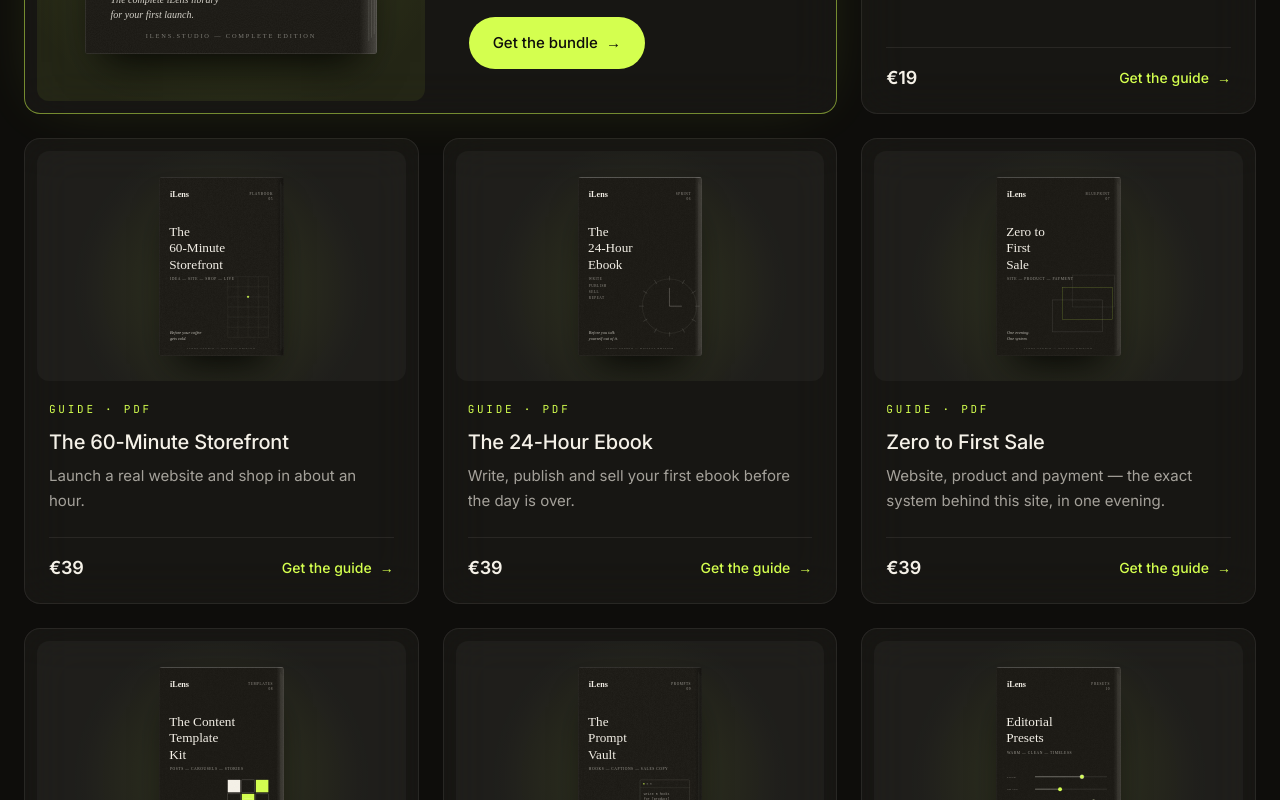
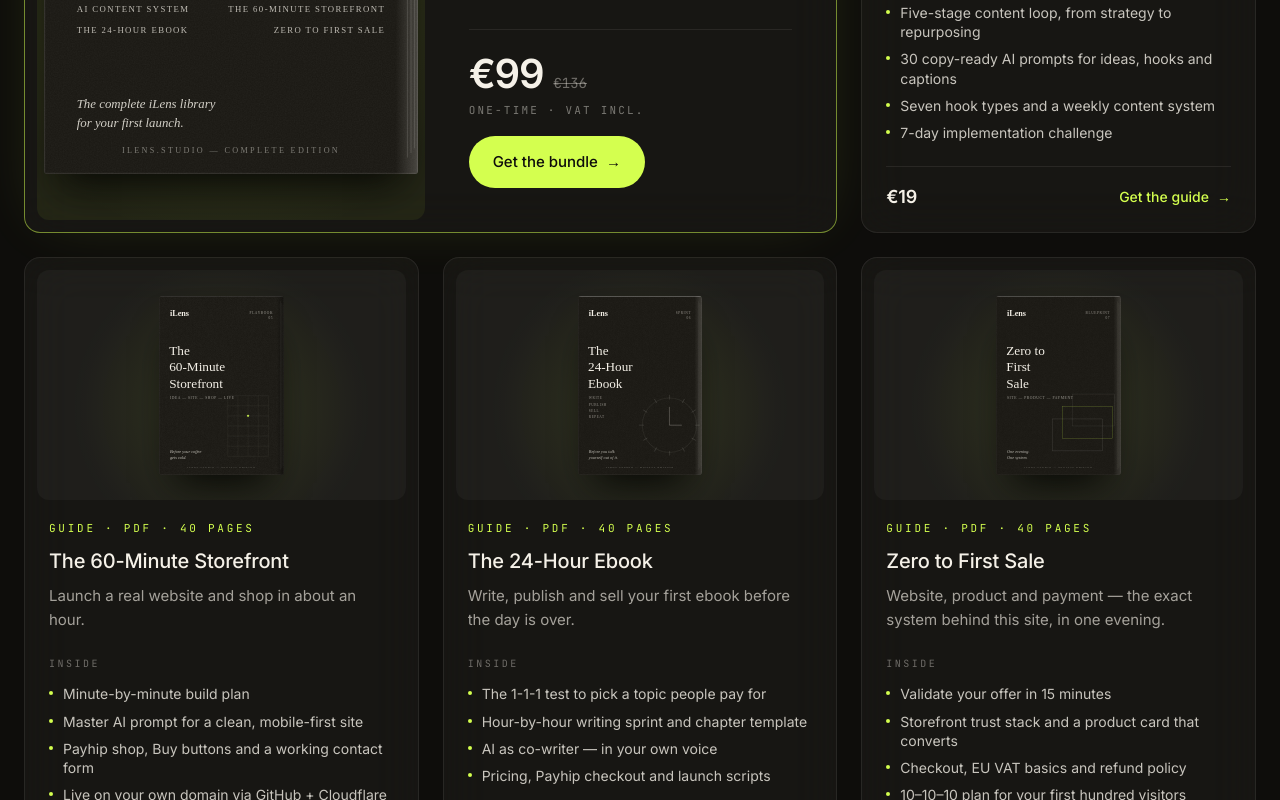
Before and after one commit to ilensai365/ilens, a React (Vite) app in the folder site-v2/: page / in a window 1280 px wide. Shown: the part 1600-2400 px from the top of the page. Built offline with nearby package versions, Linux system fonts and the light colour scheme.

Commit message:
Show what's inside each guide on the shop cards
Page count in the card label, four "Inside" bullets per guide taken
from the Payhip descriptions, and page counts in the bundle checklist.

Co-Authored-By: Claude Opus 5.5 <noreply@anthropic.com>

```diff
--- a/site-v2/src/components/Shop.tsx
+++ b/site-v2/src/components/Shop.tsx
@@ -65,7 +65,10 @@ function BundleCard({ p }: { p: Product }) {
                 <span className="mt-[3px] grid h-4 w-4 shrink-0 place-items-center rounded-full bg-accent/15 text-[9px] text-accent" aria-hidden="true">
                   ✓
                 </span>
-                {g.title}
+                <span>
+                  {g.title}
+                  {g.pages && <span className="ml-1.5 font-mono text-[11px] text-ivory/40">{g.pages.replace(" pages", " p.")}</span>}
+                </span>
               </li>
             ))}
           </ul>
@@ -106,10 +109,23 @@ function ProductCard({ p }: { p: Product }) {
         <Cover p={p} />
         <div className="flex flex-1 flex-col px-3 pb-2 pt-5">
           <span className={`font-mono text-[11px] uppercase tracking-[0.25em] ${soon ? "text-ivory/40" : "text-accent"}`}>
-            {soon ? "Coming soon" : "Guide · PDF"}
+            {soon ? "Coming soon" : `Guide · PDF${p.pages ? ` · ${p.pages}` : ""}`}
           </span>
           <h3 className="mt-2.5 text-[20px] font-medium leading-snug tracking-[-0.01em]">{p.title}</h3>
           <p className="text-muted mb-6 mt-2 line-clamp-2 text-[15px] leading-relaxed">{p.blurb}</p>
+          {p.includes && (
+            <div className="mb-6">
+              <p className="font-mono text-[10px] uppercase tracking-[0.25em] text-ivory/40">Inside</p>
+              <ul className="mt-3 space-y-2 text-[14px] leading-snug text-ivory/80">
+                {p.includes.map((item) => (
+                  <li key={item} className="flex gap-2.5">
+                    <span className="mt-[7px] h-1 w-1 shrink-0 rounded-full bg-accent" aria-hidden="true" />
+                    {item}
+                  </li>
+                ))}
+              </ul>
+            </div>
+          )}
 
           <div className="mt-auto flex items-center justify-between border-t hairline pt-4">
             <span className={`text-[18px] font-semibold tracking-[-0.01em] ${soon ? "text-ivory/40" : ""}`}>
--- a/site-v2/src/data/products.ts
+++ b/site-v2/src/data/products.ts
@@ -10,6 +10,10 @@ export type Product = {
   compareAt?: string;
   href: string;
   status: "available" | "soon";
+  /** Page count shown on the card, e.g. "40 pages". */
+  pages?: string;
+  /** "What's inside" bullets — keep in sync with the Payhip description (ilens-ebooks/payhip-descriptions.html). */
+  includes?: string[];
   featured?: boolean;
   /** Columns out of 12 on desktop. */
   span: 4 | 6 | 8;
@@ -37,6 +41,13 @@ export const products: Product[] = [
     price: "€19",
     href: PAYHIP("RX0Q7"),
     status: "available",
+    pages: "29 pages",
+    includes: [
+      "Five-stage content loop, from strategy to repurposing",
+      "30 copy-ready AI prompts for ideas, hooks and captions",
+      "Seven hook types and a weekly content system",
+      "7-day implementation challenge",
+    ],
     span: 4,
   },
   {
@@ -47,6 +58,13 @@ export const products: Product[] = [
     price: "€39",
     href: PAYHIP("Wgjuq"),
     status: "available",
+    pages: "40 pages",
+    includes: [
+      "Minute-by-minute build plan",
+      "Master AI prompt for a clean, mobile-first site",
+      "Payhip shop, Buy buttons and a working contact form",
+      "Live on your own domain via GitHub + Cloudflare",
+    ],
     span: 4,
   },
   {
@@ -57,6 +75,13 @@ export const products: Product[] = [
     price: "€39",
     href: PAYHIP("ujzSi"),
     status: "available",
+    pages: "40 pages",
+    includes: [
+      "The 1-1-1 test to pick a topic people pay for",
+      "Hour-by-hour writing sprint and chapter template",
+      "AI as co-writer — in your own voice",
+      "Pricing, Payhip checkout and launch scripts",
+    ],
     span: 4,
   },
   {
@@ -67,6 +92,13 @@ export const products: Product[] = [
     price: "€39",
     href: PAYHIP("0qJPn"),
     status: "available",
+    pages: "40 pages",
+    includes: [
+      "Validate your offer in 15 minutes",
+      "Storefront trust stack and a product card that converts",
+      "Checkout, EU VAT basics and refund policy",
+      "10–10–10 plan for your first hundred visitors",
+    ],
     span: 4,
   },
   {
```
Also changed, not shown: 5 other files (tests, documents, lock files or other folders).
